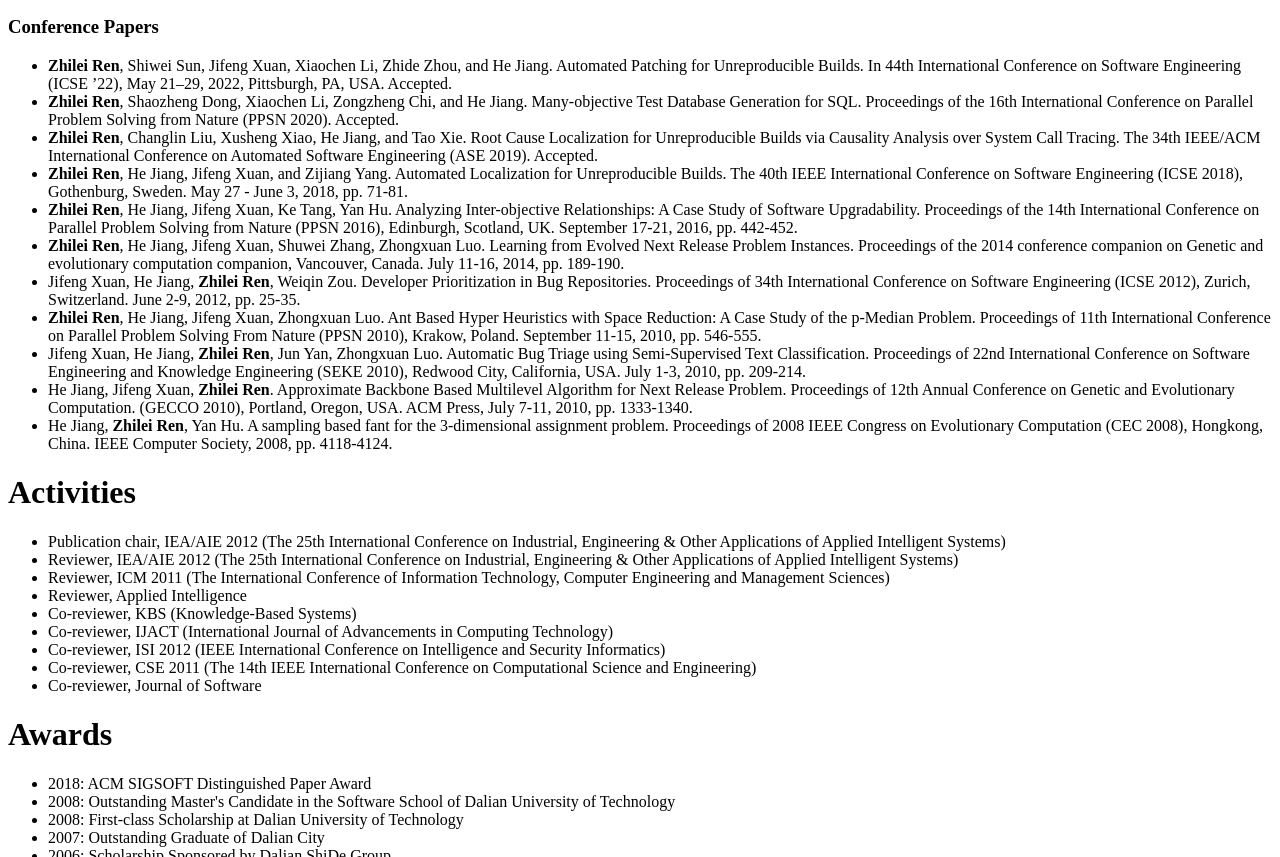
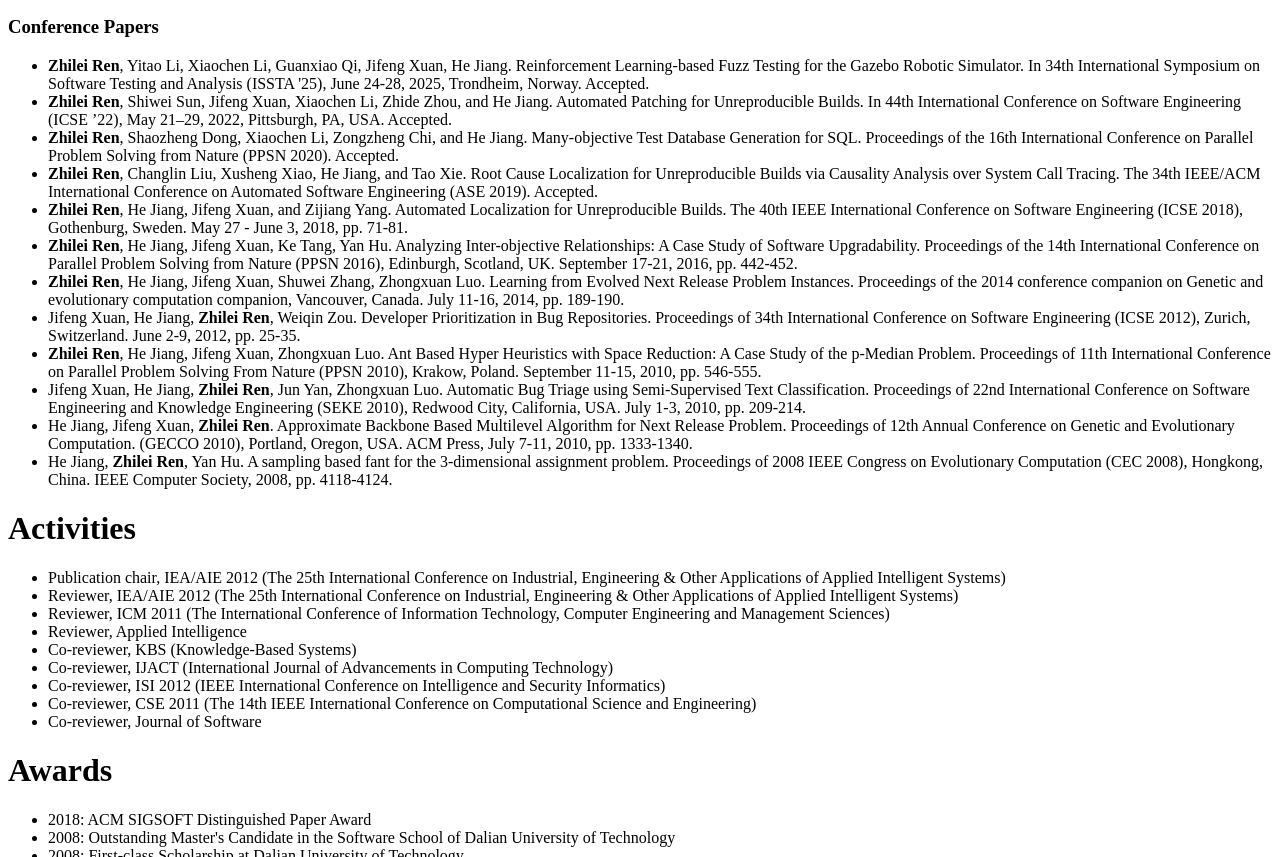
Before and after one commit to zhileiren/zhileiren.github.io, a plain HTML site: page index.htm in a window 1280 px wide. Shown: the part 985-1842 px from the top of the page. Drawn offline with Linux system fonts and the light colour scheme.

Commit message:
Update index.htm

```diff
--- a/index.htm
+++ b/index.htm
@@ -43,6 +43,7 @@
         <h3>Conference Papers</h3>
 
         <ul>
+	    <li><strong>Zhilei Ren</strong>, Yitao Li, Xiaochen Li, Guanxiao Qi, Jifeng Xuan, He Jiang. Reinforcement Learning-based Fuzz Testing for the Gazebo Robotic Simulator. In 34th International Symposium on Software Testing and Analysis (ISSTA '25), June 24-28, 2025, Trondheim, Norway. Accepted. </li>
             <li><strong>Zhilei Ren</strong>, Shiwei Sun, Jifeng Xuan, Xiaochen Li, Zhide Zhou, and He Jiang. Automated Patching for Unreproducible Builds. In 44th International Conference on Software Engineering (ICSE ’22), May 21–29, 2022, Pittsburgh, PA, USA. Accepted. </li>
             <li><strong>Zhilei Ren</strong>, Shaozheng Dong, Xiaochen Li, Zongzheng Chi, and He Jiang. Many-objective Test Database Generation for SQL. Proceedings of the 16th International Conference on Parallel Problem Solving from Nature (PPSN 2020). Accepted. </li>
             <li><strong>Zhilei Ren</strong>, Changlin Liu, Xusheng Xiao, He Jiang, and Tao Xie. Root Cause Localization for Unreproducible Builds via Causality Analysis over System Call Tracing. The 34th IEEE/ACM International Conference on Automated Software Engineering (ASE 2019). Accepted.</li>
```
